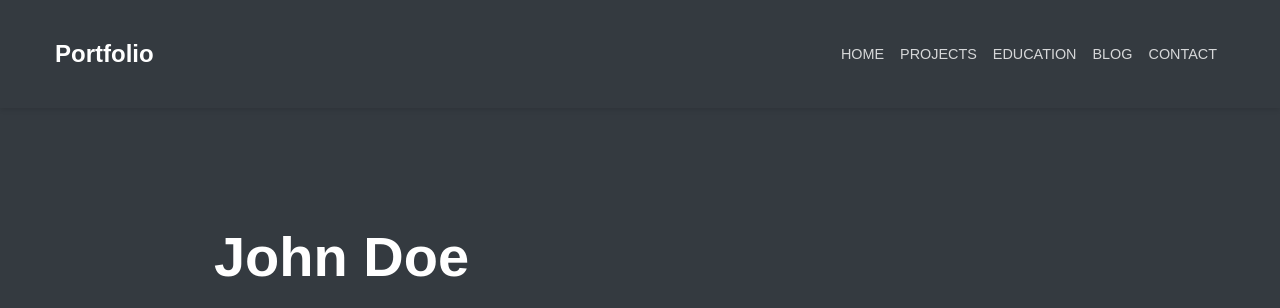
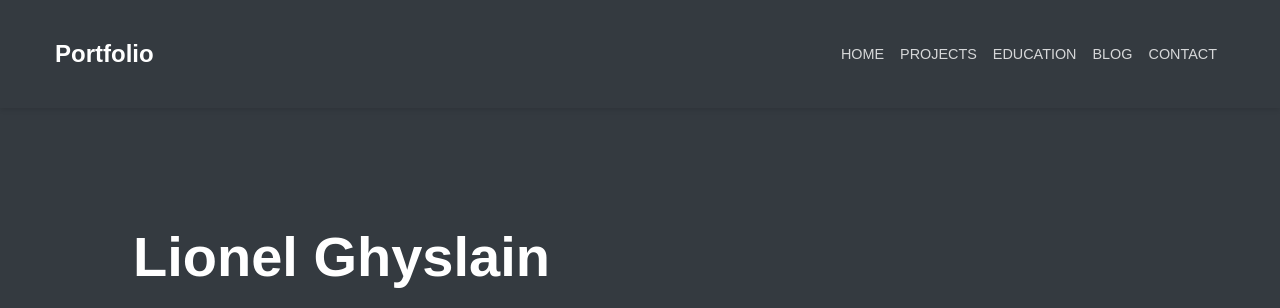
Before and after one commit to gsl8/gsl-intern, a plain HTML site: page index.html in a window 1280 px wide. Shown: the top 308 px of the page. Drawn offline with nearby package versions, Linux system fonts and the light colour scheme.

Commit message:
Update index.html

```diff
--- a/index.html
+++ b/index.html
@@ -49,7 +49,7 @@
         <div class="container">
             <div class="row hero-content">
                 <div class="col-lg-6 hero-text">
-                    <h1>John Doe</h1>
+                    <h1>Lionel Ghyslain</h1>
                     <p class="tagline">Full Stack Web Developer & UX Enthusiast</p>
                     <p class="intro">I create engaging web experiences with clean code and intuitive design.</p>
                     <a href="#projects" class="btn btn-primary">See My Projects</a>
```
